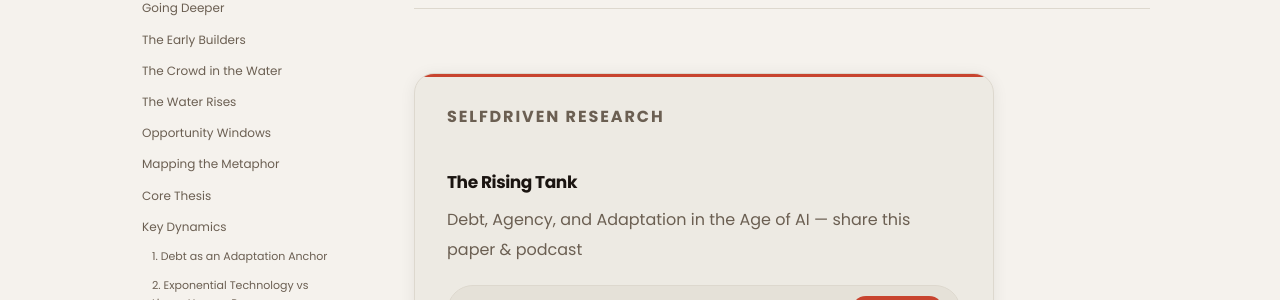
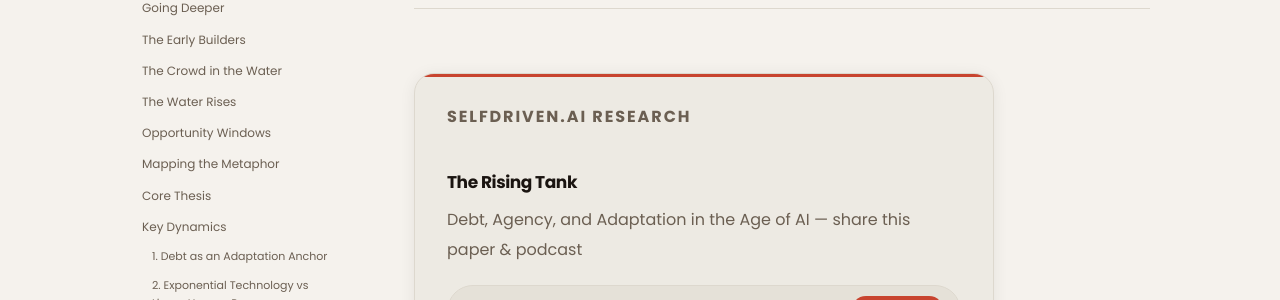
Before and after one commit to selfdriven-foundation/selfdriven-ai, a Jekyll site: the page built from docs/pages/research-the-rising-tank.md, in a window 1280 px wide and 900 px high, scrolled down 8975 px. Shown: the part 155-455 px from the top of the window. Built offline with Jekyll 4.4.1, drawn with Linux system fonts in a browser that asks for light colours.

Commit message:
Update research-the-rising-tank.md

```diff
--- a/docs/pages/research-the-rising-tank.md
+++ b/docs/pages/research-the-rising-tank.md
@@ -248,7 +248,7 @@
 ---
 
 <div class="sd-share-card" id="sd-share">
-  <p class="sd-share-eyebrow">selfdriven Research</p>
+  <p class="sd-share-eyebrow">selfdriven.ai Research</p>
   <h3 class="sd-share-title">The Rising Tank</h3>
   <p class="sd-share-subtitle">Debt, Agency, and Adaptation in the Age of AI — share this paper &amp; podcast</p>
 
```
